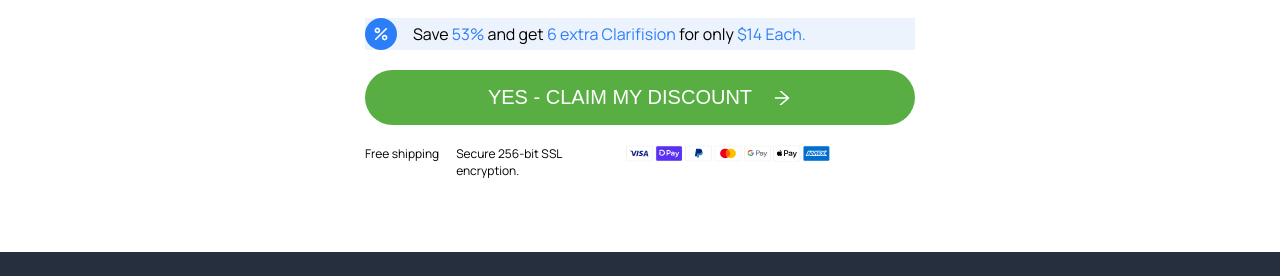
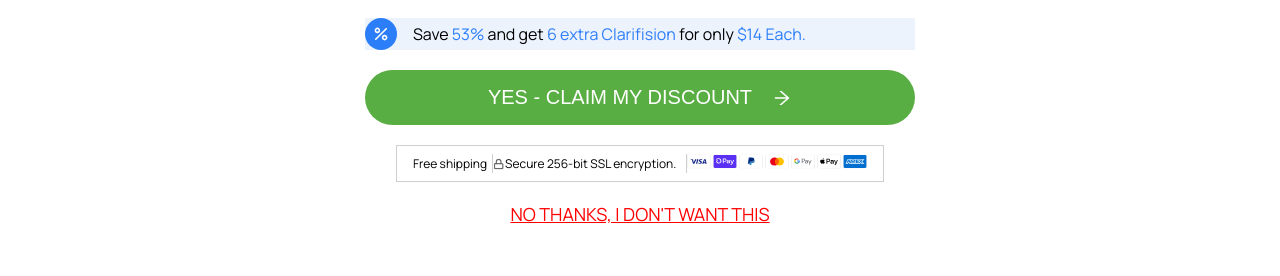
Before and after one commit to OscarFMdev/ejamApplication, a React (Vite) app: page / in a window 1280 px wide. Shown: the part 1901-2177 px from the top of the page. Built offline with nearby package versions, Linux system fonts and the light colour scheme.

Commit message:
Add claim section

```diff
--- a/src/components/Content.jsx
+++ b/src/components/Content.jsx
@@ -47,6 +47,7 @@
             <img src="/src/assets/percentage.svg" alt="percentage icon"/>
             <p>Save <span>53%</span> and get <span>6 extra Clarifision</span> for only <span>$14 Each.</span></p>
           </div>
+          <section className={contentStyles.claimSection}>
             <button>
               <p>Yes - Claim my discount</p>
               <AiOutlineArrowRight />
@@ -56,13 +57,18 @@
                 <p>Free shipping</p>
               </div>
               <div>
-              <img src="/src/assets/lock.svg" alt="lock icon" />
+                <img src="/src/assets/lock-mini.svg" alt="lock icon" />
                 <p>Secure 256-bit SSL encryption.</p>
               </div>
               <div>
                 <img src="/src/assets/pay-methods.svg" alt="pay methods icons" />
               </div>
             </div>
+            <div>
+              <a href="#">No thanks, I don&apos;t want this</a>
+            </div>
+          </section>
+
         </div>
     </main>
   )
--- a/src/styles/Content.module.scss
+++ b/src/styles/Content.module.scss
@@ -13,6 +13,7 @@
     flex-direction: column;
     row-gap: 20px;
     width: 50%;
+    max-width: 575px;
     img {
       max-width: 575px;
       width: auto;
@@ -24,7 +25,7 @@
     display: flex;
     flex-direction: column;
     row-gap: 20px;
-    padding-left: 60px;
+    padding-left: 40px;
     max-width: 550px;
     h2 {
       span {
@@ -92,6 +93,12 @@
         }
       }
     }
+    .claimSection {
+      display: flex;
+      flex-direction: column;
+      row-gap: 20px;
+      justify-content: center;
+      align-items: center;
       button {
         background-color: $green;
         border-style: none;
@@ -104,14 +111,39 @@
         font-size: 20px;
         column-gap: 20px;
         border-radius: 50px;
+        width: 100%;
+        cursor: pointer;
+        &:hover {
+          filter: brightness(90%);
+        }
       }
 
       .pay {
         display: flex;
         font-size: 12px;
-      div {
+        border: 1px solid #CFCFCF;
+        padding: 8px 16px;
+        justify-content: space-between;
+        div:not(:last-child) {
           display: flex;
+          border-right: 1px solid #CFCFCF;
+          padding-right: 5px;
+          align-items: center;
+          img {
+            width: 12px;
+            height: 12px;
           }
+          &:nth-child(2) {
+            min-width: 194px;
+          }
+        }
+      }
+      a {
+        text-transform: uppercase;
+        color: red;
+        font-size: 18px;
+      }
+
     }
   }
   @media only screen and (max-width: $desktop) {
```
Also changed, not shown: src/assets/lock-mini.svg (added). Lines whose indentation alone changed are shown as unchanged.
